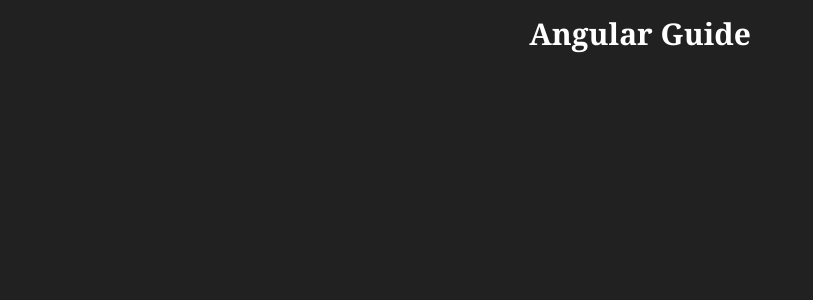
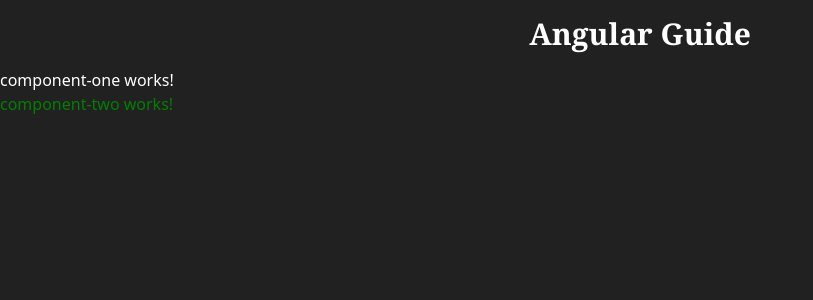
Before and after one commit to nithinK-142/angular-guide, an Angular app: page / in a window 1280 px wide. Shown: the top 300 px of the page, without its empty margins (0-813 px from the left). Built offline with nearby package versions, Linux system fonts and the light colour scheme.

Commit message:
add: components.

```diff
--- a/src/app/app.component.html
+++ b/src/app/app.component.html
@@ -15,6 +15,8 @@
 
 <main>
   <h1 class="text-3xl font-semibold text-center my-4">Angular Guide</h1>
+  <app-component-one></app-component-one>
+  <app-component-two></app-component-two>
 </main>
 
 <!-- * * * * * * * * * * * * * * * * * * * * * * * * * * * * * * * * -->
--- a/src/app/app.component.ts
+++ b/src/app/app.component.ts
@@ -1,12 +1,14 @@
 import { Component } from '@angular/core';
 import { RouterOutlet } from '@angular/router';
+import { ComponentOneComponent } from '../components/component-one/component-one.component';
+import { ComponentTwoComponent } from '../components/component-two/component-two.component';
 
 @Component({
   selector: 'app-root',
   standalone: true,
-  imports: [RouterOutlet],
+  imports: [RouterOutlet, ComponentOneComponent, ComponentTwoComponent],
   templateUrl: './app.component.html',
-  styleUrl: './app.component.css'
+  styleUrl: './app.component.css',
 })
 export class AppComponent {
   title = 'angular-guide';
--- /dev/null
+++ b/src/components/component-one/component-one.component.html
@@ -0,0 +1 @@
+<p>component-one works!</p>
--- /dev/null
+++ b/src/components/component-two/component-two.component.ts
@@ -0,0 +1,10 @@
+import { Component } from '@angular/core';
+
+@Component({
+  selector: 'app-component-two',
+  standalone: true,
+  imports: [],
+  template: '<h2 class="comp-two">component-two works!</h2>',
+  styles: ['.comp-two{color:green}'],
+})
+export class ComponentTwoComponent {}
```
Also changed, not shown: src/components/component-one/component-one.component.ts (added, +12 -0 lines), src/components/component-one/component-one.component.css (added), 2 other files (tests, documents, lock files or other folders).
